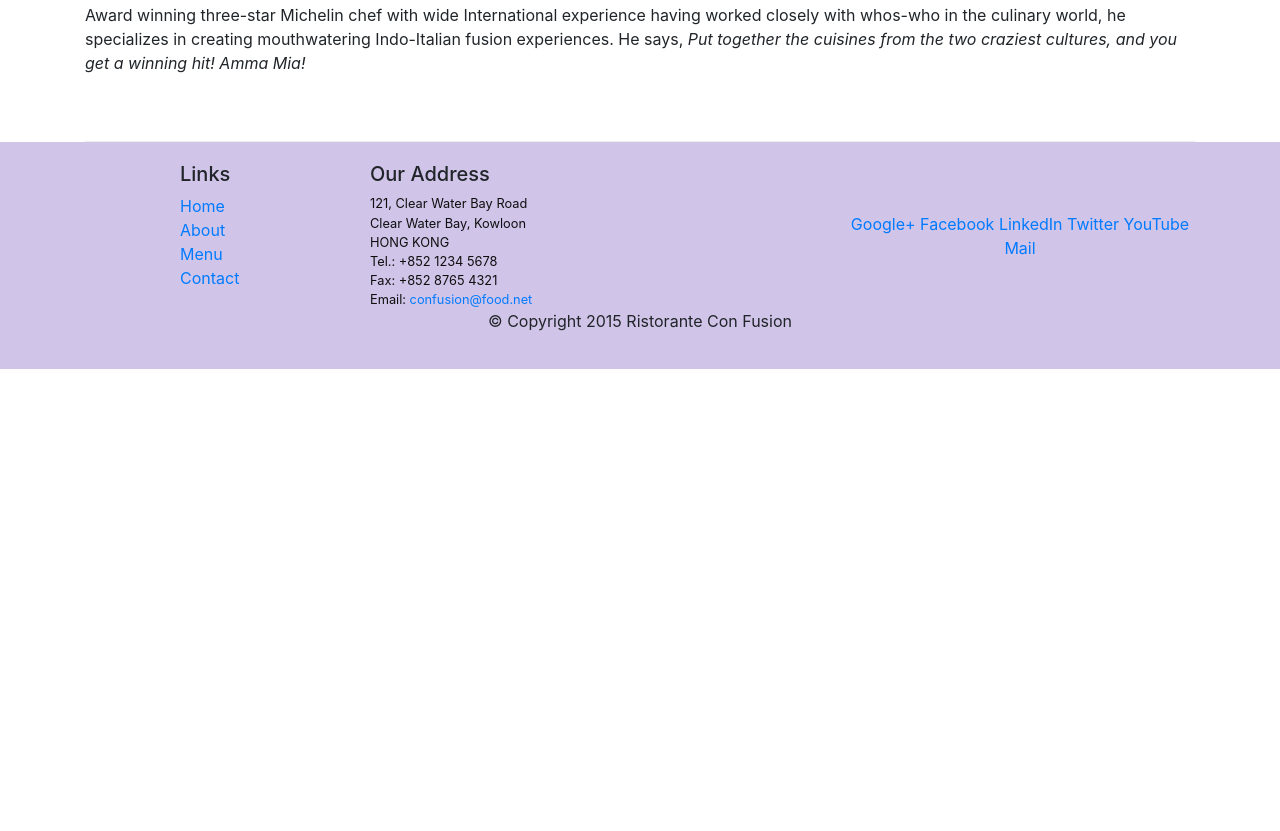
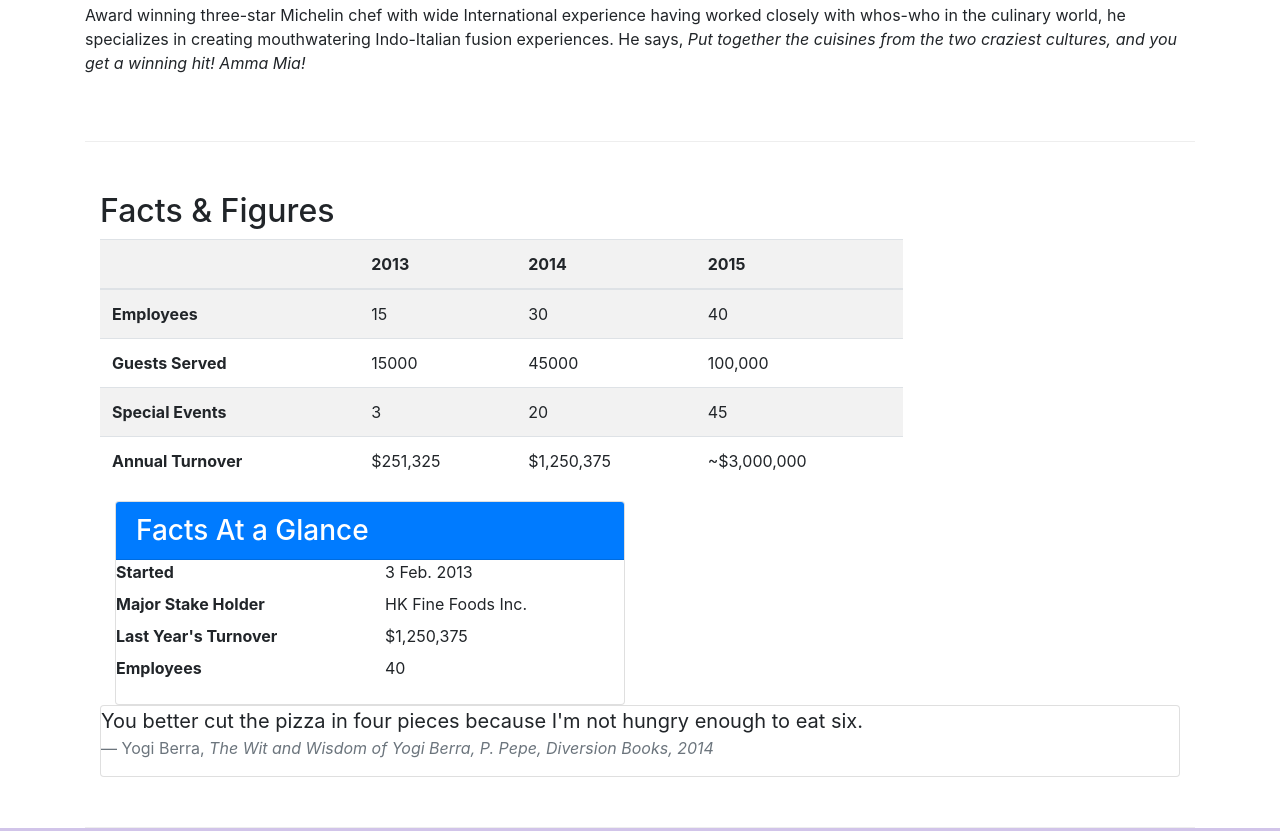
Before and after one commit to OlgaAk/crsra, a website: page aboutus.html in a window 1280 px wide. Shown: the part 1388-2219 px from the top of the page. Before the commit the page ends 1757 px from the top, so only its background shows below. Drawn offline with nearby package versions, Linux system fonts and the light colour scheme.

Commit message:
Tables and Cards

```diff
--- a/aboutus.html
+++ b/aboutus.html
@@ -81,6 +81,81 @@
             </div>
        </div>
 
+       <div class="row row-content">
+           <div class="col-12 col-sm-9">
+               <h2>Facts & Figures</h2>
+               <div class="table-responsive">
+                   <table class="table table-striped">
+                       <thread class="thread-inverse">
+                           <tr>
+                               <th>&nbsp;</th>
+                               <th>2013</th>
+                               <th>2014</th>
+                               <th>2015</th>
+                           </tr>
+                       </thread>
+                       <tbody>
+                           <tr>
+                                <th>Employees</th>
+                                <td>15</td>
+                                <td>30</td>
+                                <td>40</td>
+                            </tr>
+                            <tr>
+                                <th>Guests Served</th>
+                                <td>15000</td>
+                                <td>45000</td>
+                                <td>100,000</td>
+                            </tr>
+                            <tr>
+                                <th>Special Events</th>
+                                <td>3</td>
+                                <td>20</td>
+                                <td>45</td>
+                            </tr>
+                            <tr>
+                                <th>Annual Turnover</th>
+                                <td>$251,325</td>
+                                <td>$1,250,375</td>
+                                <td>~$3,000,000</td>
+                            </tr>
+                       </tbody>
+                   </table>
+             </div>
+            </div>
+            <div class="col-12 col-m-3">
+                <div class="col-12 col-sm-6">
+                <div class="card">
+                    <h3 class="card-header bg-primary text-white">Facts At a Glance</h3>
+                    <div class="card-block">
+                        <dl class="row">
+                            <dt class="col-6">Started</dt>
+                            <dd class="col-6">3 Feb. 2013</dd>
+                            <dt class="col-6">Major Stake Holder</dt>
+                            <dd class="col-6">HK Fine Foods Inc.</dd>
+                            <dt class="col-6">Last Year's Turnover</dt>
+                            <dd class="col-6">$1,250,375</dd>
+                            <dt class="col-6">Employees</dt>
+                            <dd class="col-6">40</dd>
+                       </dl>
+                    </div>
+                </div>
+            </div>
+            </div>
+             <div class="col-12">
+                <div class="card card-block bg-faded">
+                    <blockquote class="blockquote">
+                        <p class="mb-0">You better cut the pizza in four pieces because
+                            I'm not hungry enough to eat six.</p>
+                        <footer class="blockquote-footer">Yogi Berra,
+                          <cite title="Source Title">The Wit and Wisdom of Yogi Berra,
+                            P. Pepe, Diversion Books, 2014</cite>
+                        </footer>
+                    </blockquote>
+                </div>
+            </div>
+       </div>
+
     </div>
 
     <footer class="footer">
```
